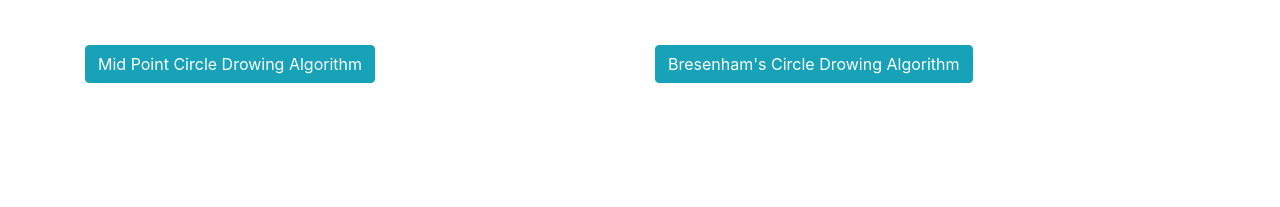
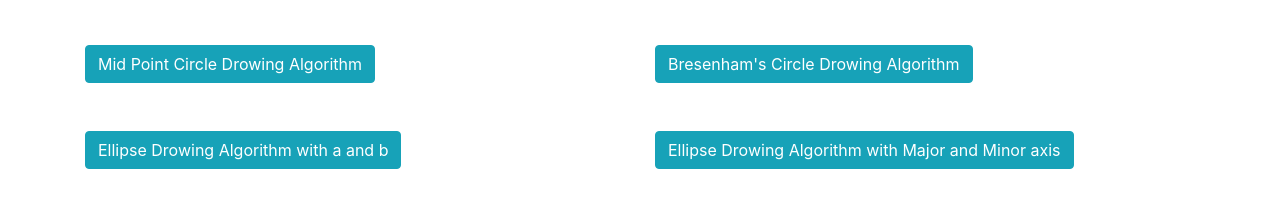
Before and after one commit to ShahadatHossen53/summer2020.edu, a plain HTML site: page Calculator.html in a window 1280 px wide. Shown: the part 195-402 px from the top of the page. Drawn offline with nearby package versions, Linux system fonts and the light colour scheme.

Commit message:
Update Calculator.html

```diff
--- a/Calculator.html
+++ b/Calculator.html
@@ -74,6 +74,15 @@
         <a href="Lectures/Bresenham_s_circle_drowing_algo.html" class="btn btn-info" role="button">Bresenham's Circle Drowing Algorithm</a>
       </div>
     </div>
+    <div class="p-4"></div>
+    <div class="row">
+      <div class="col">
+        <a href="Lectures/Ellipse_drowing_algo_with_max_a_b.html" class="btn btn-info" role="button">Ellipse Drowing Algorithm with a and b</a>
+      </div>
+      <div class="col">
+        <a href="Lectures/Ellipse_drowing_algo_with_max_min_axis.html" class="btn btn-info" role="button">Ellipse Drowing Algorithm with Major and Minor axis</a>
+      </div>
+    </div>
 
   </div>
 
```
